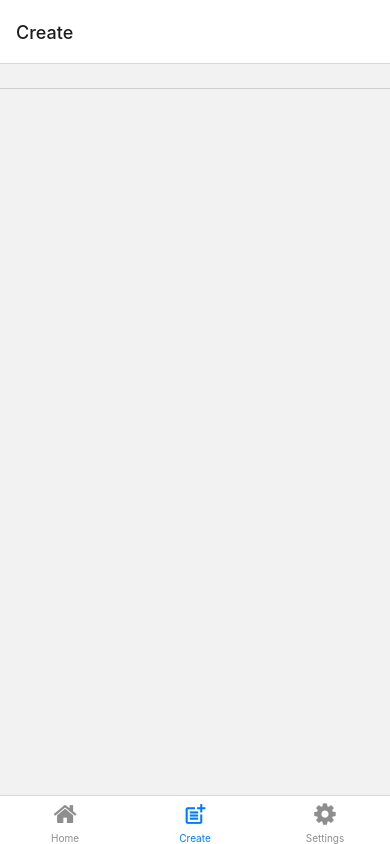
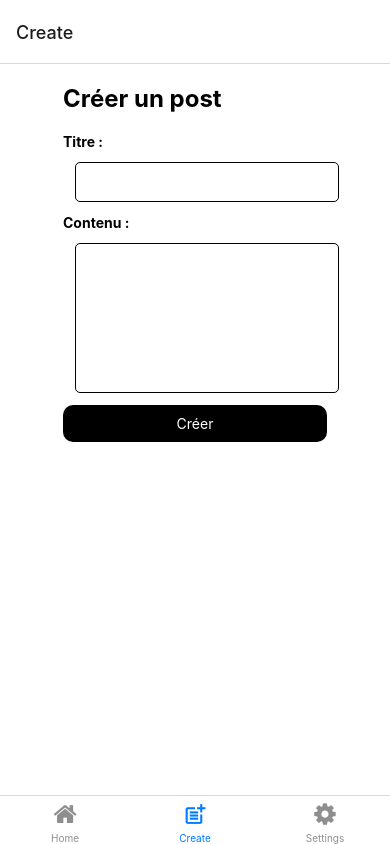
Before and after one commit to PierreWTH/ResRelMobile, a React Native app: screen /Create in a window 390 px wide. Built offline with nearby package versions, Linux system fonts and the light colour scheme.

Commit message:
update components

```diff
--- a/App.tsx
+++ b/App.tsx
@@ -1,4 +1,3 @@
-import { StyleSheet, Text, View, Image } from "react-native";
 import { NavigationContainer } from "@react-navigation/native";
 import { Tabs } from "./components/Tabs/Tabs";
 
@@ -9,16 +8,3 @@ export default function App() {
     </NavigationContainer>
   );
 }
-
-const styles = StyleSheet.create({
-  container: {
-    flex: 1,
-    backgroundColor: "#fff",
-    alignItems: "center",
-    justifyContent: "center",
-  },
-  image: {
-    width: 200,
-    height: 200,
-  },
-});
--- a/components/Button/Button.tsx
+++ b/components/Button/Button.tsx
@@ -3,24 +3,17 @@ import { useState } from "react";
 import { Text, StyleSheet, Pressable, View } from "react-native";
 
 interface ButtonProps {
-  color?: string;
-  text: string;
+  backgroundColor?: string;
+  label: string;
 }
 export const Button: React.FunctionComponent<ButtonProps> = ({
-  color = "#red",
-  text = "Press me",
+  backgroundColor = "#red",
+  label = "Press me",
 }) => {
-  const [count, setCount] = useState(0);
-
-  const onPress = () => {
-    setCount(count + 1);
-  };
-
   return (
     <View>
-      <Text>{count}</Text>
-      <Pressable style={styles.button} onPress={onPress}>
-        <Text style={styles.text}>{text}</Text>
+      <Pressable style={[styles.button, { backgroundColor }]}>
+        <Text style={styles.text}>{label}</Text>
       </Pressable>
     </View>
   );
@@ -28,7 +21,6 @@ export const Button: React.FunctionComponent<ButtonProps> = ({
 
 const styles = StyleSheet.create({
   button: {
-    backgroundColor: "blue",
     padding: 10,
     borderRadius: 10,
   },
--- a/components/ItemList/ItemList.tsx
+++ b/components/ItemList/ItemList.tsx
@@ -1,5 +1,5 @@
 import React from "react";
-import { View, Text } from "react-native";
+import { View, Text, StyleSheet } from "react-native";
 
 interface ItemListProps {
   items?: Array<Item>;
@@ -58,7 +58,7 @@ export const ItemList: React.FunctionComponent<ItemListProps> = ({
   );
 };
 
-const styles = {
+const styles = StyleSheet.create({
   list: {
     width: "100%",
     flexDirection: "column",
@@ -75,4 +75,4 @@ const styles = {
     fontSize: 14,
     marginBottom: 10,
   },
-};
+});
--- a/components/Tabs/Tabs.tsx
+++ b/components/Tabs/Tabs.tsx
@@ -4,7 +4,7 @@ import Home from "../../screens/Home";
 import { Separator } from "../Separator/Separator";
 import { FontAwesome } from "@expo/vector-icons";
 import { MaterialIcons } from "@expo/vector-icons";
-
+import Create from "../../screens/Create";
 type TabsType = {
   Home: undefined;
 };
@@ -25,7 +25,7 @@ export function Tabs() {
       />
       <Tab.Screen
         name="Create"
-        component={Separator}
+        component={Create}
         options={{
           tabBarIcon: ({ color, size }) => (
             <MaterialIcons name="post-add" color={color} size={size} />
```
